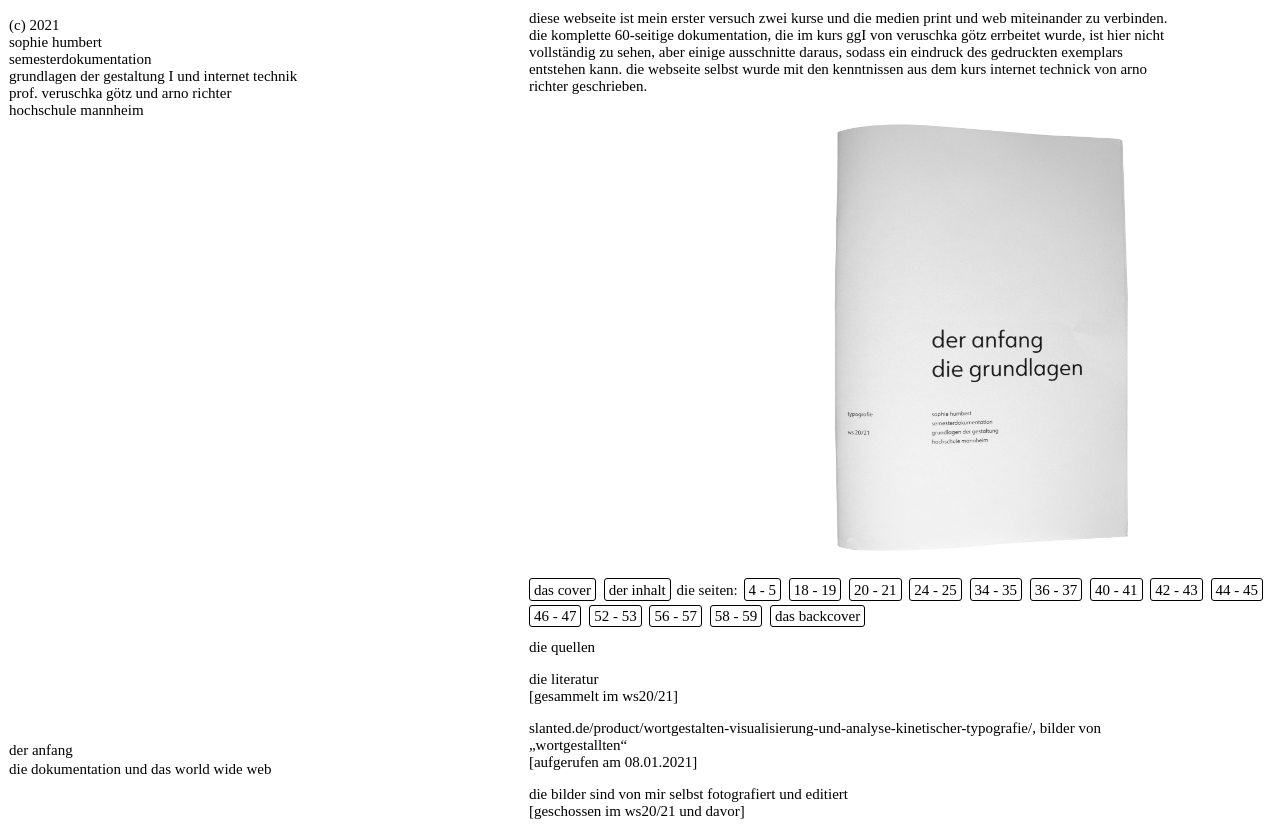
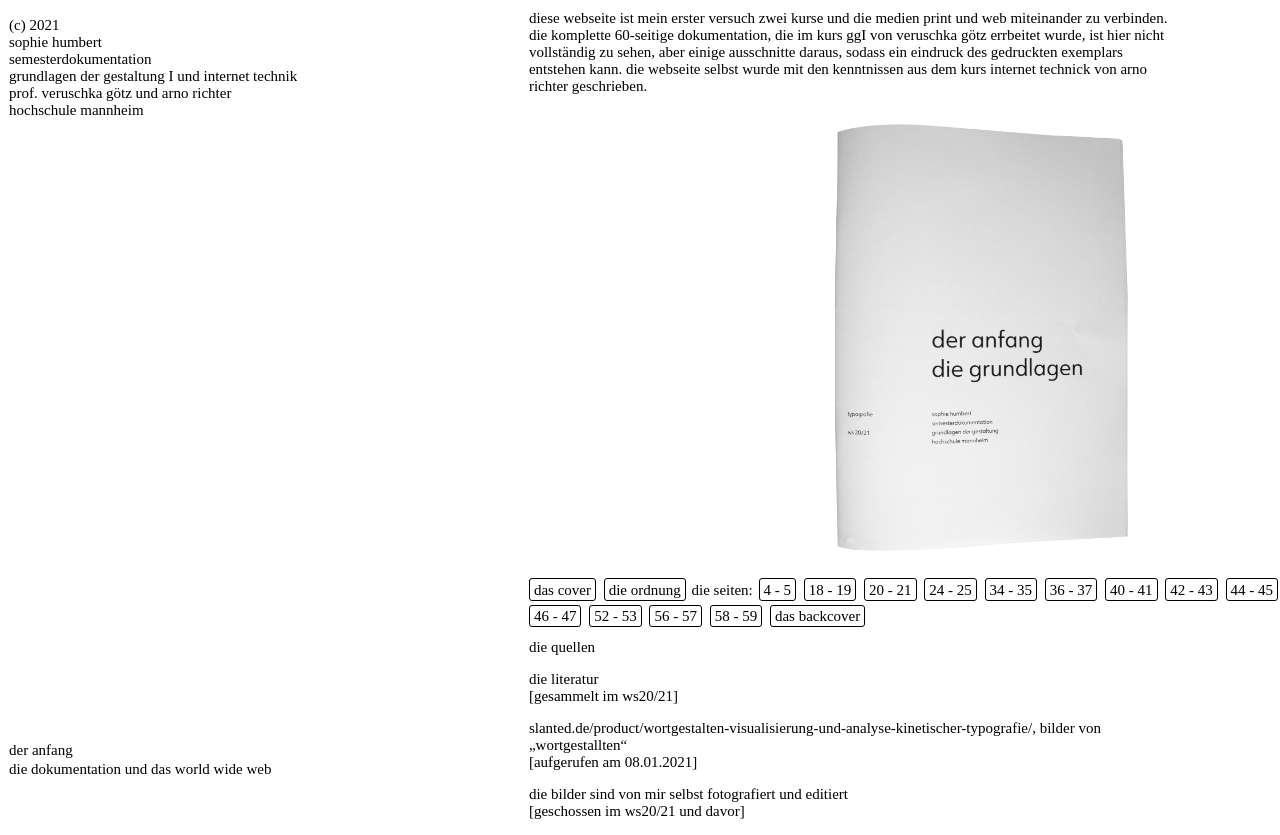
Before and after one commit to phie-war-hier/INT_WS_21_uebung_09, a plain HTML site: page worldwideweb.html in a window 1280 px wide. Drawn offline with Linux system fonts and the light colour scheme.

Commit message:
Add files via upload

```diff
--- a/worldwideweb.html
+++ b/worldwideweb.html
@@ -73,7 +73,7 @@
 
 					<div class="druckNav">
 						<button id="button1" onclick="next0()">das cover</button>
-						<button id="button1" onclick="next1()">der inhalt</button>
+						<button id="button1" onclick="next1()">die ordnung</button>
 						die seiten:
 						<button id="button2" onclick="next2()">4 - 5</button>
 						<button id="button3" onclick="next3()">18 - 19</button>
```
